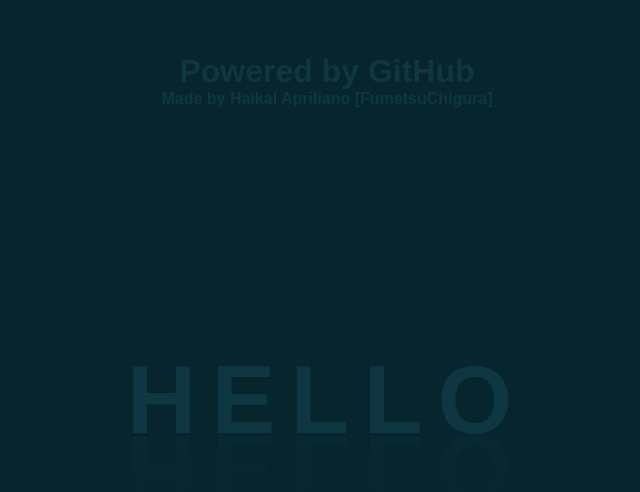
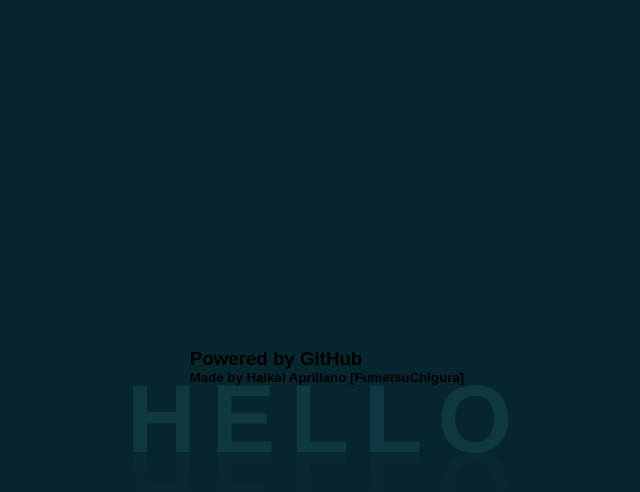
Before and after one commit to HaikalDev27/bro-, a plain HTML site: page index.html in a window 1280 px wide. Shown: the whole page, without its empty margins (313-953 px from the left). Drawn offline with Linux system fonts and the light colour scheme.

Commit message:
create index.html file

```diff
--- a/index.html
+++ b/index.html
@@ -8,9 +8,9 @@
     <link rel="stylesheet" href="style.css">
 </head>
 
-<div class="WaterMark">
-    <h1>Powered by GitHub</h1>
-    <h4>Made by Haikal Apriliano [FumetsuChigura]</h4>
+<div class="WaterMark1">
+    <h3>Powered by GitHub</h3>
+    <h5>Made by Haikal Apriliano [FumetsuChigura]</h5>
 </div>
 
 <body>
```
